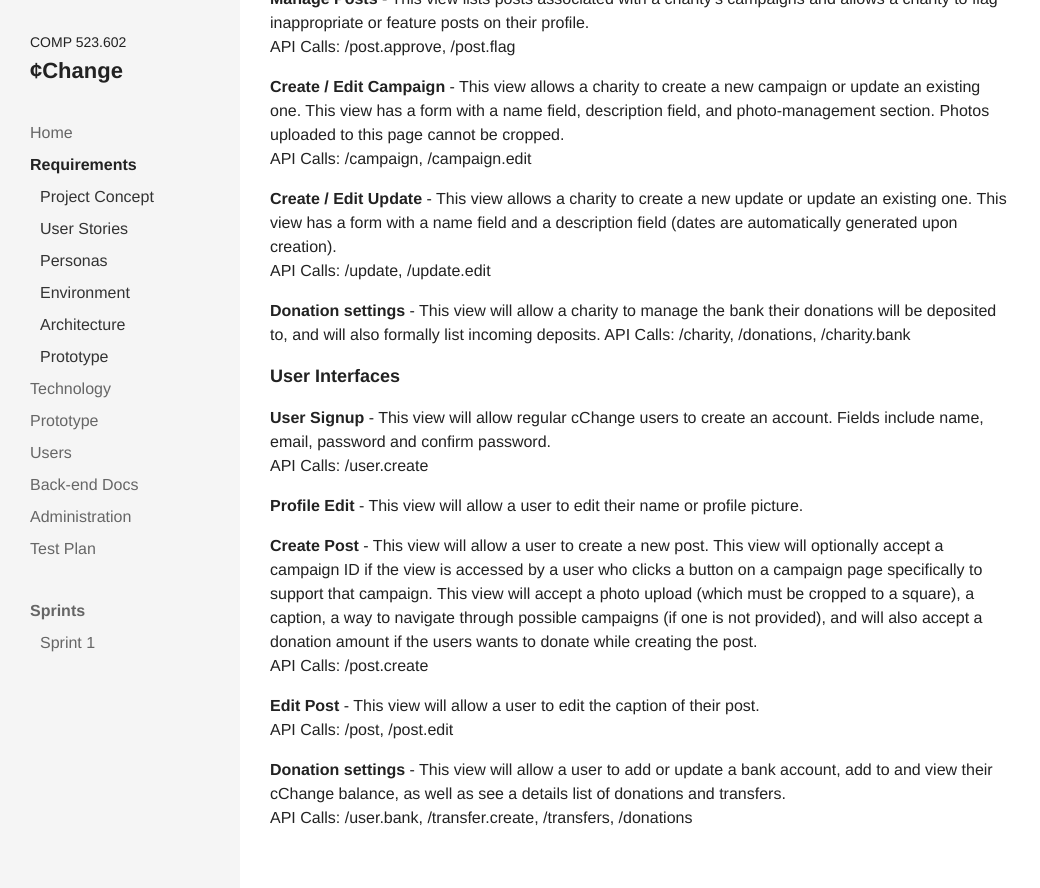
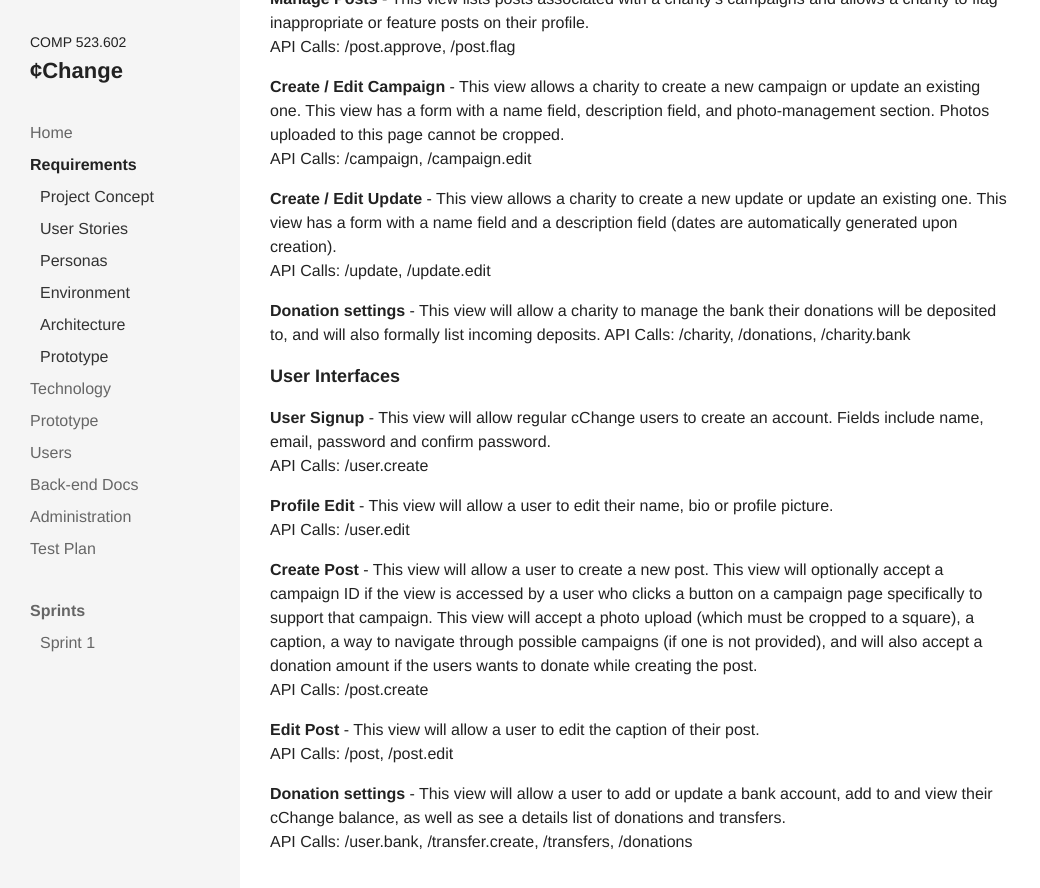
Before and after one commit to comp523-602/cchange-project, a Jekyll site: the page built from requirements.markdown, in a window 1280 px wide and 900 px high, scrolled down 6560 px. Shown: the top 888 px of the window, without its empty margins (0-1040 px from the left). Built offline with Jekyll 4.4.1, drawn with Linux system fonts in a browser that asks for light colours; nearby versions of some CDN libraries.

Commit message:
Updated Requirements

```diff
--- a/requirements.markdown
+++ b/requirements.markdown
@@ -232,7 +232,8 @@ API Calls: /charity, /donations, /charity.bank
 **User Signup** - This view will allow regular cChange users to create an account. Fields include name, email, password and confirm password.
 API Calls: /user.create
 
-**Profile Edit** - This view will allow a user to edit their name or profile picture.
+**Profile Edit** - This view will allow a user to edit their name, bio or profile picture.
+API Calls: /user.edit
 
 **Create Post** - This view will allow a user to create a new post. This view will optionally accept a campaign ID if the view is accessed by a user who clicks a button on a campaign page specifically to support that campaign. This view will accept a photo upload (which must be cropped to a square), a caption, a way to navigate through possible campaigns (if one is not provided), and will also accept a donation amount if the users wants to donate while creating the post.
 API Calls: /post.create
```
